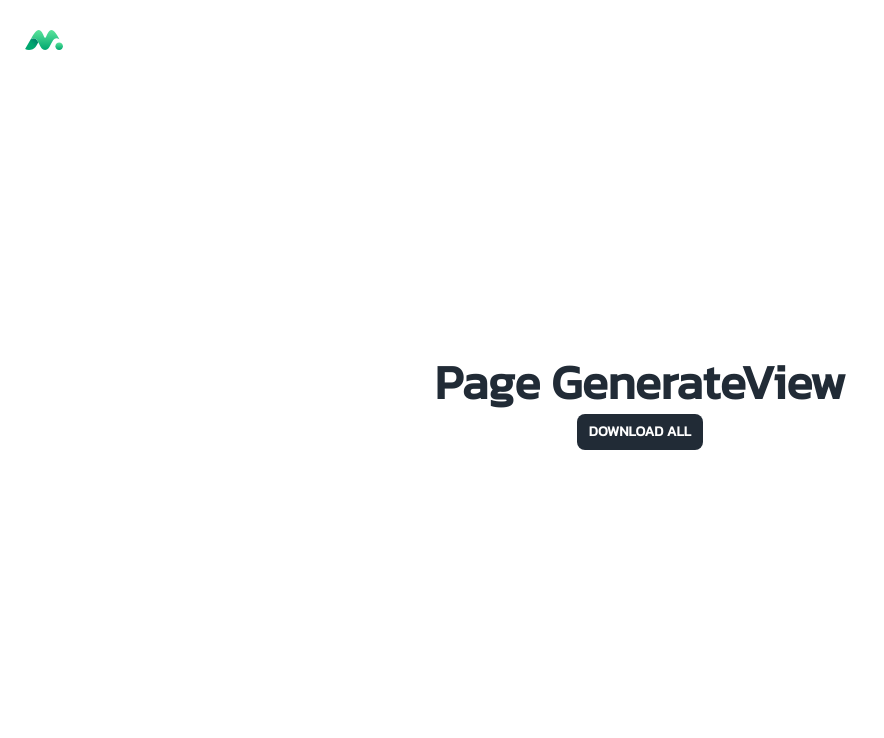
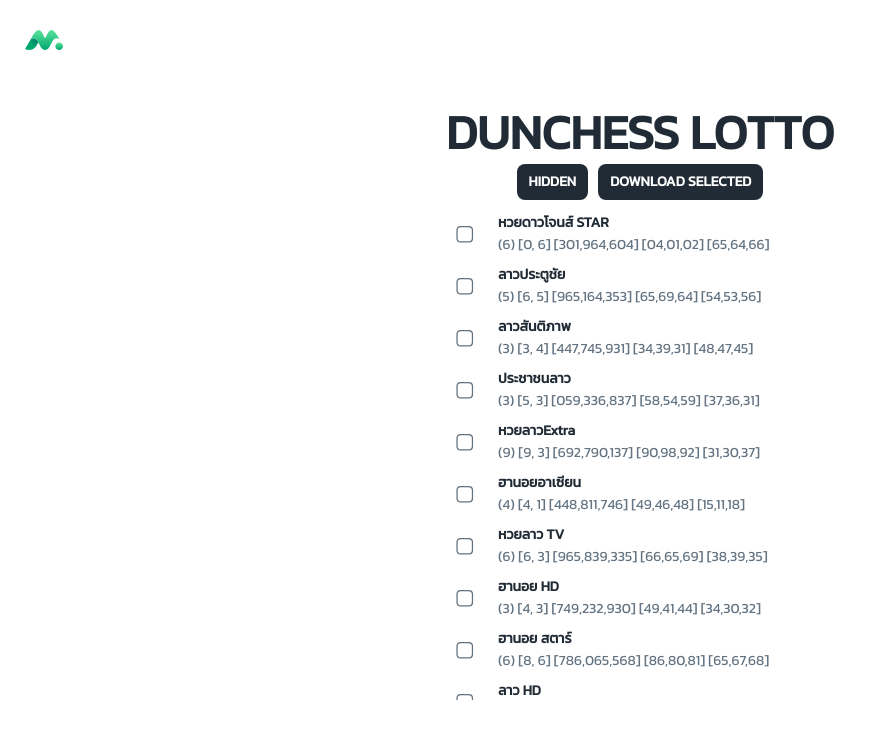
Before and after one commit to schewti/jennie, a React (Create React App) app: page / in a window 1280 px wide. Shown: the top 738 px of the page, without its empty margins (0-884 px from the left). Built offline with nearby package versions, Linux system fonts and the light colour scheme; no server answers.

Commit message:
feat: add select lotto

```diff
--- a/src/sections/generate/lotto-type-1.tsx
+++ b/src/sections/generate/lotto-type-1.tsx
@@ -24,32 +24,6 @@ export default React.forwardRef(
     },
     ref
   ) => (
-    // const [lottoNumbers, setLottoNumbers] = useState(randomLotto());
-
-    // const generateRandomLotto = () => {
-    //   const newLottoNumbers = randomLotto();
-    //   setLottoNumbers(newLottoNumbers);
-    // };
-
-    // const handleDownloadImage = async () => {
-    //   if (lottoContainerRef.current) {
-    //     // Capture the content of the LottoGenerator component using html2canvas
-    //     const canvas = await html2canvas(lottoContainerRef.current, { scale: 1 });
-    //     const dataURL = canvas.toDataURL();
-
-    //     // Create a download link and trigger a download
-    //     const a = document.createElement('a');
-    //     a.href = dataURL;
-    //     a.target = '_blank';
-    //     a.download = 'lotto.jpg';
-    //     a.click();
-    //   }
-    // };
-
-    // return (
-
-    // );
-
     <>
       <Box
         ref={ref}
@@ -70,6 +44,7 @@ export default React.forwardRef(
             position: 'absolute',
             top: 48,
             left: '50%',
+            width: 800,
             transform: 'translateX(-50%)',
             fontSize: 75,
             fontWeight: 'bold',
--- a/src/sections/generate/view.tsx
+++ b/src/sections/generate/view.tsx
@@ -7,61 +7,178 @@ import ReactDOM from 'react-dom';
 import { createRoot } from 'react-dom/client';
 // components
 import { useSettingsContext } from 'src/components/settings';
-import React, { useRef, useState } from 'react';
-import { randomLotto } from 'src/utils/lotto';
-import { Button, Grid, IconButton } from '@mui/material';
+import React, { useRef, useState, useEffect, useCallback } from 'react';
+import { LOTTO, RandomLottoType1, randomLotto } from 'src/utils/lotto';
+import {
+  Button,
+  Checkbox,
+  Collapse,
+  Grid,
+  IconButton,
+  List,
+  ListItemButton,
+  ListItemIcon,
+  ListItemText,
+} from '@mui/material';
 import Iconify from 'src/components/iconify';
 import html2canvas from 'html2canvas';
+import { isIOS } from 'src/utils/device';
 import LottoType1 from './lotto-type-1';
 
 // ----------------------------------------------------------------------
 
 export default function GenerateView() {
-  const lottoRef = useRef(null);
+  const isIos = isIOS();
+  const [checked, setChecked] = useState(['']);
+  const [lottoList, setLottoList] = useState(LOTTO);
+  // const lottoNumberList = lottoList.map(() => randomLotto());
+  const [refs, setRefs] = useState([] as React.RefObject<HTMLDivElement>[]);
+  const [open, setOpen] = useState(true);
 
-  const lottoList = ['ลาวพัฒนา', 'ไทยพัฒนา'];
-  const refs = lottoList.map(() => React.createRef<HTMLDivElement>());
+  // const refs = lottoList.map(() => React.createRef<HTMLDivElement>());
+  const [lottoNumberList, setLottoNumberList] = useState([] as RandomLottoType1[]);
 
-  const [lottoNumbers, setLottoNumbers] = useState(randomLotto());
+  useEffect(() => {
+    setLottoNumberList(lottoList.map(() => randomLotto()));
+    setRefs(lottoList.map(() => React.createRef<HTMLDivElement>()));
+  }, [lottoList]);
 
   const generateLottoViewImage = async (
     ref: React.RefObject<HTMLDivElement>,
     lottoName: string
   ) => {
     if (!ref.current) return;
-    const canvas = await html2canvas(ref.current, { scale: 0.5 });
+    const canvas = await html2canvas(ref.current, { scale: 1 });
     const image = canvas.toDataURL('image/png', 1.0);
     const link = document.createElement('a');
     link.href = image;
-    link.download = `${lottoName}-lotto.png`;
+    const d = new Date();
+    const datestring = `${d.getDate()}${
+      d.getMonth() + 1
+    }${d.getFullYear()}${d.getHours()}${d.getMinutes()}`;
+    link.download = `${lottoName}_${datestring}.png`;
     link.click();
   };
 
-  const downloadAllLottoViewImage = async () => {
-    for (let i = 0; i < lottoList.length; i++) {
-      generateLottoViewImage(refs[i], lottoList[i]);
+  const generateLottoViewImageIos = async (
+    ref: React.RefObject<HTMLDivElement>,
+    lottoName: string
+  ) => {
+    if (!ref.current) return;
+
+    try {
+      const canvas = await html2canvas(ref.current, { scale: 1 });
+      canvas.toBlob((blob) => {
+        if (!blob) {
+          return;
+        }
+        const link = document.createElement('a');
+        const url = URL.createObjectURL(blob);
+
+        link.href = url;
+        link.target = '_blank';
+        link.click();
+
+        URL.revokeObjectURL(url);
+      }, 'image/png');
+    } catch (error) {
+      console.error('Error generating image:', error);
     }
   };
 
+  const downloadCheckedLottoImage = async () => {
+    for (let i = 0; i < lottoList.length; i++) {
+      if (checked.indexOf(lottoList[i]) === -1) {
+        continue;
+      }
+      if (isIos) {
+        generateLottoViewImageIos(refs[i], lottoList[i]);
+      } else {
+        generateLottoViewImage(refs[i], lottoList[i]);
+      }
+    }
+  };
+
+  const getLottoNumberPreview = (lottoNumber: RandomLottoType1) => {
+    if (!lottoNumber) {
+      return '';
+    }
+
+    return (
+      `(${lottoNumber.mainNumber}) ` +
+      `[${lottoNumber.singleNumber.first}, ${lottoNumber.singleNumber.second}] ` +
+      `[${lottoNumber.tripleNumber.join(',')}] ` +
+      `[${lottoNumber.doubleNumber.first.join(',')}] ` +
+      `[${lottoNumber.doubleNumber.second.join(',')}]`
+    );
+  };
+
+  const handleCheck = (value: string) => () => {
+    const currentIndex = checked.indexOf(value);
+    const newChecked = [...checked];
+    if (currentIndex === -1) {
+      newChecked.push(value);
+    } else {
+      newChecked.splice(currentIndex, 1);
+    }
+    setChecked(newChecked);
+  };
+
+  const handleClick = useCallback(() => {
+    setOpen((prev) => !prev);
+  }, []);
+
   return (
     <Container maxWidth="lg">
-      <Typography variant="h2"> Page GenerateView </Typography>
+      <Typography variant="h2"> DUNCHESS LOTTO </Typography>
+      <Button variant="contained" onClick={handleClick} style={{ marginRight: 10 }}>
+        {open ? 'HIDDEN' : 'SHOW'}
+      </Button>
+      <Button variant="contained" onClick={downloadCheckedLottoImage}>
+        DOWNLOAD SELECTED
+      </Button>
+      <Container maxWidth="xs">
+        <Collapse in={open} unmountOnExit>
+          <List style={{ maxHeight: '500px', overflowY: 'auto' }}>
+            {lottoList.map((value, index) => {
+              const labelId = `checkbox-list-label-${value}`;
+              return (
+                <ListItemButton key={value} role={undefined} dense onClick={handleCheck(value)}>
+                  <ListItemIcon>
+                    <Checkbox
+                      edge="start"
+                      checked={checked.indexOf(value) !== -1}
+                      tabIndex={-1}
+                      disableRipple
+                      inputProps={{ 'aria-labelledby': labelId }}
+                    />
+                  </ListItemIcon>
+
+                  <ListItemText
+                    id={labelId}
+                    primary={value}
+                    secondary={getLottoNumberPreview(lottoNumberList[index])}
+                  />
+                </ListItemButton>
+              );
+            })}
+          </List>
+        </Collapse>
+      </Container>
+
+      {/* <LottoType1 lottoName={lottoList[1]} lottoNumbers={lottoNumberList[1]} ref={refs[1]} /> */}
 
       <div style={{ position: 'absolute', left: '-9999px', top: '-9999px' }}>
-        {lottoList.map((lottoName, index) => (
+        {lottoNumberList.map((value, index) => (
           <LottoType1
             key={index}
-            lottoName={lottoName}
-            lottoNumbers={randomLotto()}
+            lottoName={lottoList[index]}
+            lottoNumbers={value}
             ref={refs[index]}
           />
         ))}
       </div>
-      {/* <LottoType1 lottoName="ลาวพัฒนา" lottoNumbers={lottoNumbers} ref={lottoRef} /> */}
       <Grid container columnSpacing={{ md: 3 }} alignItems="flex-start" />
-      <Button variant="contained" onClick={downloadAllLottoViewImage}>
-        DOWNLOAD ALL
-      </Button>
     </Container>
   );
 }
--- /dev/null
+++ b/src/utils/device.ts
@@ -0,0 +1,3 @@
+export const isIOS = () =>
+  /iPad|iPhone|iPod/.test(navigator.userAgent) ||
+  (navigator.platform === 'MacIntel' && navigator.maxTouchPoints > 1);
--- a/src/utils/lotto.ts
+++ b/src/utils/lotto.ts
@@ -1,3 +1,87 @@
+export const LOTTO = [
+  'หวยดาวโจนส์ STAR',
+  'ลาวประตูชัย',
+  'ลาวสันติภาพ',
+  'ประชาชนลาว',
+  'หวยลาวExtra',
+  'ฮานอยอาเซียน',
+  'หวยลาว TV',
+  'ฮานอย HD',
+  'ฮานอย สตาร์',
+  'ลาว HD',
+  'หวยฮานอย TV',
+  'หวยลาวสตาร์',
+  'หวยฮานอย กาชาด',
+  'ฮานอยสามัคคี',
+  'ฮานอยพัฒนา',
+  'หวยลาวสามัคคี',
+  'ลาวอาเซียน',
+  'หวยลาวสามัคคี VIP',
+  'หวยลาวSTAR VIP',
+  'หวยลาว กาชาด',
+  'นิเคอิ รอบเช้า',
+  'จีนรอบเช้า',
+  'ฮั่งเส็งรอบเช้า',
+  'หุ้นไต้หวัน',
+  'หุ้นเกาหลี',
+  'นิเคอิ รอบบ่าย',
+  'จีนรอบบ่าย',
+  'ฮั่งเส็งรอบบ่าย',
+  'หุ้นสิงคโปร์',
+  'หุ้นไทยปิดเย็น',
+  'หุ้นอินเดีย',
+  'หุ้นอียิปต์',
+  'หุ้นเยอรมัน',
+  'หุ้นอังกฤษ',
+  'หุ้นรัสเซีย',
+  'หุ้นดาวโจนส์',
+  'นิเคอิ(เช้า) VIP',
+  'เวียดนาม VIP เช้า',
+  'จีน(เช้า) VIP',
+  'ฮั่งเส็ง(เช้า) VIP',
+  'ไต้หวัน VIP',
+  'เกาหลี VIP',
+  'นิเคอิ(บ่าย) VIP',
+  'เวียดนาม VIP บ่าย',
+  'จีน(บ่าย) VIP',
+  'ฮั่งเส็ง(บ่าย) VIP',
+  'หุ้นลาว VIP',
+  'เวียดนาม VIP เย็น',
+  'สิงค์โปร์ VIP',
+  'เยอรมัน VIP',
+  'อังกฤษ VIP',
+  'รัสเซีย VIP',
+  'ดาวโจนส์ VIP',
+  'นิเคอิ(เช้า) พิเศษ',
+  'เวียดนาม พิเศษ เช้า',
+  'จีน(เช้า) พิเศษ',
+  'ฮั่งเส็ง(เช้า) พิเศษ',
+  'ไต้หวัน พิเศษ',
+  'เกาหลี พิเศษ',
+  'นิเคอิ(บ่าย) พิเศษ',
+  'เวียดนาม พิเศษ บ่าย',
+  'จีน(บ่าย) พิเศษ',
+  'ฮั่งเส็ง(บ่าย) พิเศษ',
+  'เวียดนาม พิเศษ เย็น',
+  'สิงค์โปร์ พิเศษ',
+  'เยอรมัน พิเศษ',
+  'อังกฤษ พิเศษ',
+  'รัสเซีย พิเศษ',
+  'ดาวโจนส์ พิเศษ',
+  'หวยลาวพัฒนา',
+  'หวยฮานอย พิเศษ',
+  'หวยฮานอย',
+  'หวยฮานอย VIP',
+  'หวยฮานอยรอบดึก',
+  'หวยดาวโจนส์อเมริกา',
+  'หวยฮานอย-โฮจิมินห์',
+  'หวยลาวทดแทน (ทุกวัน)',
+  'หวยยูโร',
+  'หวยมาเลย์',
+  'หวยลาวนิยม',
+  'หวยลาว VIP',
+];
+
 export type RandomLottoType1 = {
   mainNumber: string;
   singleNumber: {
```
